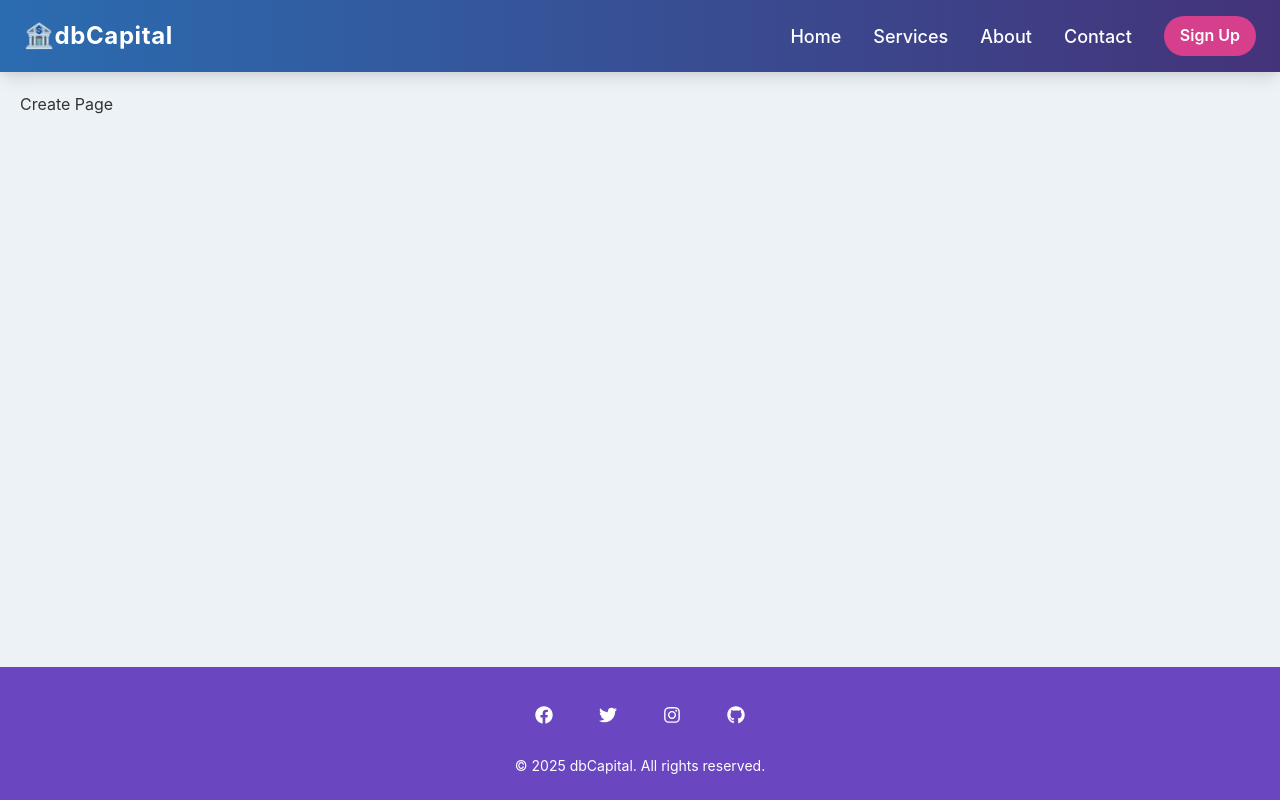
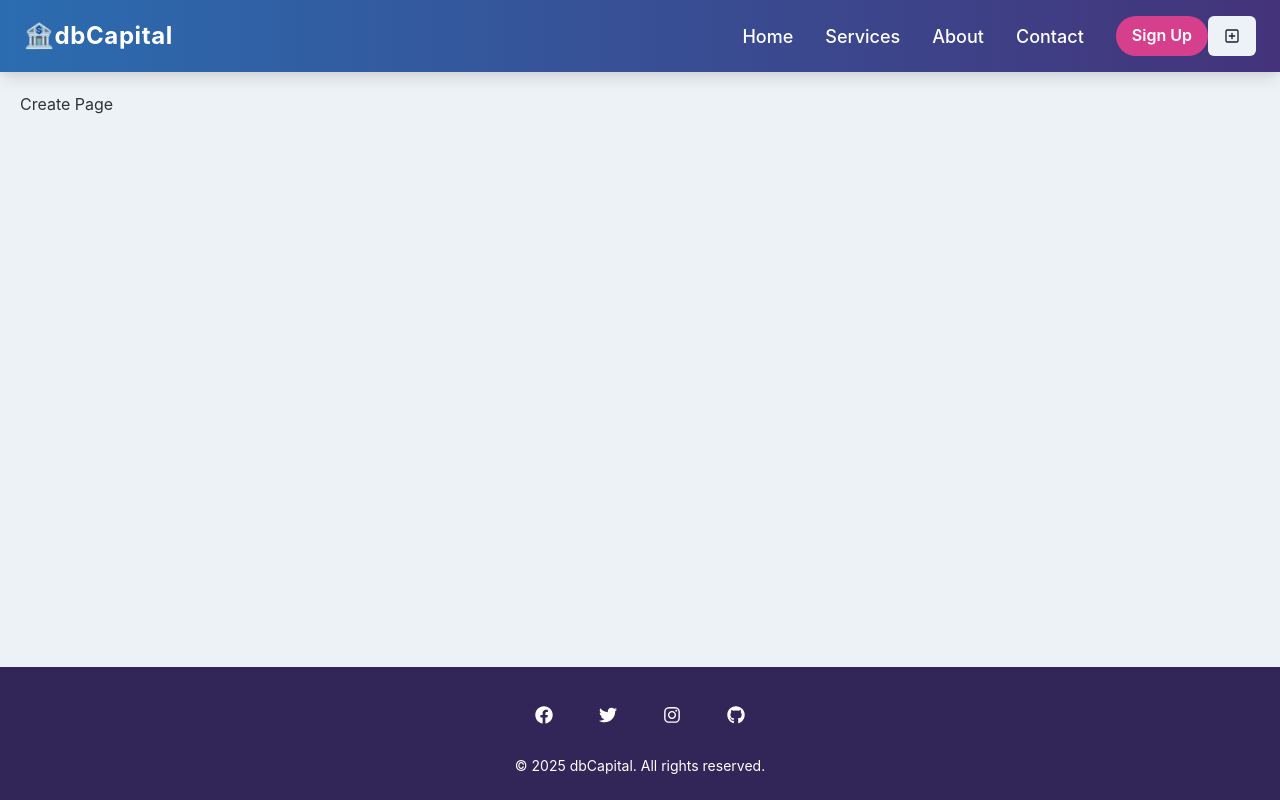
Before and after one commit to realkendo/mern-product-store, a React (Vite) app in the folder frontend/: page /create in a window 1280 px wide. Built offline with nearby package versions, Linux system fonts and the light colour scheme.

Commit message:
hstack for toggle modes & create

```diff
--- a/frontend/src/components/Footer.jsx
+++ b/frontend/src/components/Footer.jsx
@@ -3,7 +3,7 @@ import { FaFacebook, FaTwitter, FaInstagram, FaGithub } from "react-icons/fa";
 
 function Footer() {
   return (
-    <Box bg="purple.600" color="white" py={6} mt={10} textAlign="center">
+    <Box bg="purple.900" color="white" py={6} mt={10} textAlign="center">
       <Flex justify="center" gap={4}>
         <SocialIcon href="https://facebook.com" icon={<FaFacebook />} />
         <SocialIcon href="https://twitter.com" icon={<FaTwitter />} />
--- a/frontend/src/components/NavBar.jsx
+++ b/frontend/src/components/NavBar.jsx
@@ -9,7 +9,7 @@ import {
   Spacer,
   HStack,
 } from "@chakra-ui/react";
-import { HamburgerIcon, CloseIcon } from "@chakra-ui/icons";
+import { HamburgerIcon, CloseIcon, PlusSquareIcon } from "@chakra-ui/icons";
 
 function Navbar() {
   const { isOpen, onToggle } = useDisclosure(); // Mobile menu state
@@ -44,6 +44,15 @@ function Navbar() {
           </Button>
         </HStack>
 
+        {/* toggle modes */}
+        <HStack spacing={2} alignItems={"center"}>
+          <Link to={"/create"} color="white">
+            <Button>
+              <PlusSquareIcon />
+            </Button>
+          </Link>
+        </HStack>
+
         {/* Mobile Menu Button */}
         <IconButton
           aria-label="Toggle Menu"
@@ -67,10 +76,10 @@ function Navbar() {
           borderRadius="md"
         >
           <Flex direction="column" gap={3} align="center">
-            <NavItem href="#">Home</NavItem>
-            <NavItem href="#">Services</NavItem>
-            <NavItem href="#">About</NavItem>
-            <NavItem href="#">Contact</NavItem>
+            <NavItem href="/">Home</NavItem>
+            <NavItem href="/services">Services</NavItem>
+            <NavItem href="/about">About</NavItem>
+            <NavItem href="/contact">Contact</NavItem>
             <Button colorScheme="red" variant="solid" borderRadius="full">
               Sign Up
             </Button>
```
